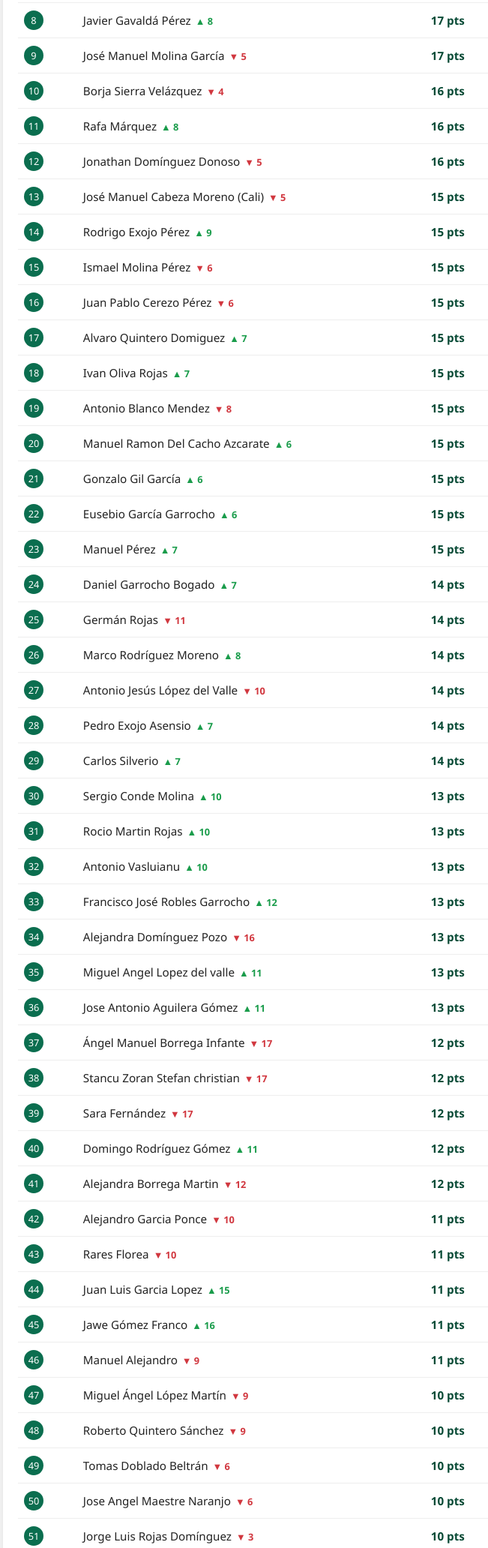
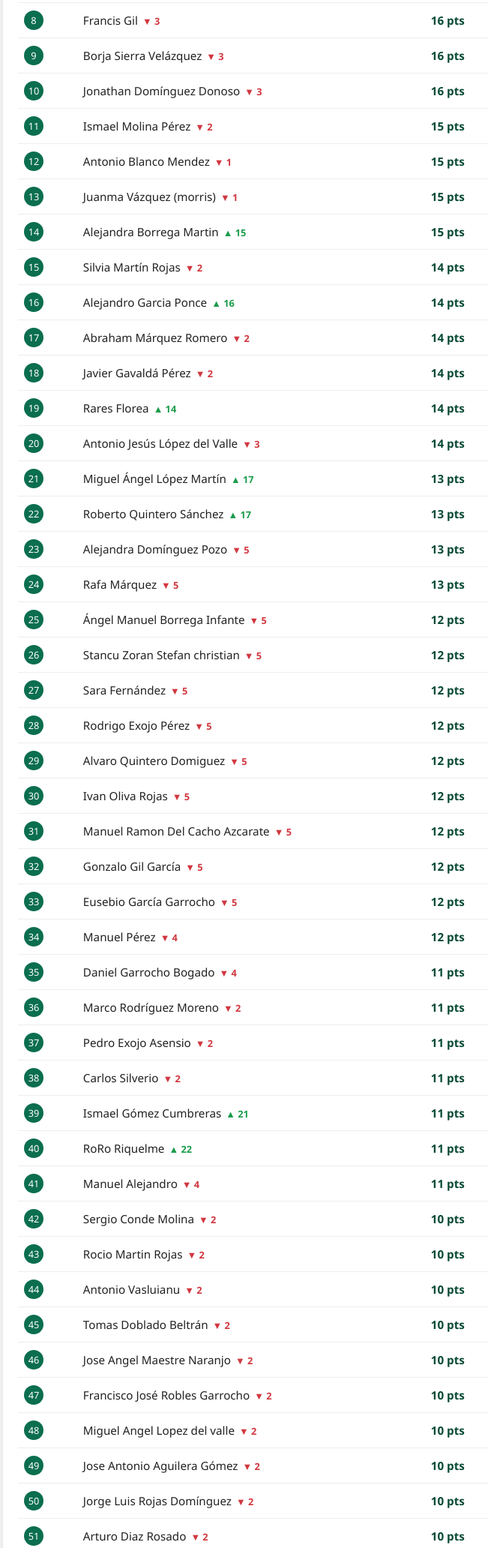
Before and after one commit to joserodinf/porra-mundial-2026, a plain HTML site: page index.html in a window 1280 px wide. Shown: the part 581-2645 px from the top of the page at 75% size, without its empty margins (102-753 px from the left). Drawn offline with Linux system fonts and the light colour scheme.

Commit message:
Add files via upload

```diff
--- a/datos.js
+++ b/datos.js
@@ -326,80 +326,80 @@ const partidos = [
   {
     fecha: "2026-07-09",
     equipos: "Cuartos de final (3 puntos por partido acertado)",
-    resultado: "Francia 2-0 Marruecos y España 2-0 Bélgica jugados; Noruega-Inglaterra y Argentina-Suiza pendientes",
-    // Jugados: Francia 2-0 Marruecos y España 2-0 Bélgica. Quedan Noruega-Inglaterra y Argentina-Suiza.
+    resultado: "Francia 2-0 Marruecos y España 2-1 Bélgica jugados; Noruega-Inglaterra y Argentina-Suiza pendientes",
+    // Jugados: Francia 2-0 Marruecos y España 2-1 Bélgica (corregido). Quedan Noruega-Inglaterra y Argentina-Suiza.
     // Cuando se jueguen, suma aquí los puntos nuevos de cada participante.
     puntos: {
-      "José Manuel Cabeza Moreno (Cali)": 0,
-      "Miguel Ángel López Martín": 0,
-      "Roberto Quintero Sánchez": 0,
-      "Sergio Conde Molina": 3,
+      "José Manuel Cabeza Moreno (Cali)": 3,
+      "Miguel Ángel López Martín": 3,
+      "Roberto Quintero Sánchez": 3,
+      "Sergio Conde Molina": 0,
       "Jaime Borrallo Quiveu": 0,
       "Carlos Molina Prieto": 0,
       "Ángel Manuel Borrega Infante": 0,
       "Stancu Zoran Stefan christian": 0,
-      "Rocio Martin Rojas": 3,
-      "Antonio Vasluianu": 3,
-      "Daniel Garrocho Bogado": 3,
+      "Rocio Martin Rojas": 0,
+      "Antonio Vasluianu": 0,
+      "Daniel Garrocho Bogado": 0,
       "Sara Fernández": 0,
-      "Rodrigo Exojo Pérez": 3,
-      "Silvia Martín Rojas": 3,
+      "Rodrigo Exojo Pérez": 0,
+      "Silvia Martín Rojas": 0,
       "Ismael Molina Pérez": 0,
-      "Oscar De Haro Alcocer": 3,
-      "Domingo Rodríguez Gómez": 3,
+      "Oscar De Haro Alcocer": 0,
+      "Domingo Rodríguez Gómez": 0,
       "Tomas Doblado Beltrán": 0,
-      "Juan Pablo Cerezo Pérez": 0,
+      "Juan Pablo Cerezo Pérez": 3,
       "Jose Angel Maestre Naranjo": 0,
       "Juan Pablo Cerezo Bogado": 0,
       "Rafael Bonilla García": 0,
-      "Alvaro Quintero Domiguez": 3,
-      "Alejandro Garcia Ponce": 0,
+      "Alvaro Quintero Domiguez": 0,
+      "Alejandro Garcia Ponce": 3,
       "Alejandro Quintero Vázquez": 0,
-      "Ivan Oliva Rojas": 6,
-      "Germán Rojas": 3,
+      "Ivan Oliva Rojas": 3,
+      "Germán Rojas": 6,
       "Arturo Díaz Prieto": 0,
       "José Manuel Rodríguez Infante": 0,
-      "Pedro López": 3,
+      "Pedro López": 0,
       "Jesús Ortega": 0,
       "Antonio Blanco Mendez": 0,
-      "Francisco José Robles Garrocho": 3,
+      "Francisco José Robles Garrocho": 0,
       "Titola": 0,
-      "Manuel Ramon Del Cacho Azcarate": 3,
-      "Abraham Márquez Romero": 3,
-      "Javier Gavaldá Pérez": 3,
+      "Manuel Ramon Del Cacho Azcarate": 0,
+      "Abraham Márquez Romero": 0,
+      "Javier Gavaldá Pérez": 0,
       "Alejandra Domínguez Pozo": 3,
-      "Miguel Angel Lopez del valle": 3,
-      "Rares Florea": 0,
-      "Francis Gil": 3,
-      "Joaquín Rodríguez Rodríguez": 0,
-      "Juan Luis Garcia Lopez": 3,
+      "Miguel Angel Lopez del valle": 0,
+      "Rares Florea": 3,
+      "Francis Gil": 0,
+      "Joaquín Rodríguez Rodríguez": 3,
+      "Juan Luis Garcia Lopez": 0,
       "José Manuel Molina García": 0,
-      "Marco Rodríguez Moreno": 3,
+      "Marco Rodríguez Moreno": 0,
       "Antonio Jesús López del Valle": 3,
-      "Pedro Exojo Asensio": 3,
+      "Pedro Exojo Asensio": 0,
       "Pedro Julián Exojo Pérez": 0,
-      "Juanma Vázquez (morris)": 3,
-      "Carlos Silverio": 6,
-      "Gonzalo Gil García": 3,
-      "Jose Antonio Aguilera Gómez": 3,
+      "Juanma Vázquez (morris)": 0,
+      "Carlos Silverio": 3,
+      "Gonzalo Gil García": 0,
+      "Jose Antonio Aguilera Gómez": 0,
       "Borja Sierra Velázquez": 0,
       "Juan Carlos Molina Camacho": 0,
       "Jorge Luis Rojas Domínguez": 0,
-      "Eusebio García Garrocho": 3,
-      "Ismael Gómez Cumbreras": 0,
-      "Rafa Márquez": 3,
+      "Eusebio García Garrocho": 0,
+      "Ismael Gómez Cumbreras": 3,
+      "Rafa Márquez": 0,
       "Fran Muñoz Muñoz": 0,
-      "Jawe Gómez Franco": 3,
+      "Jawe Gómez Franco": 0,
       "Arturo Diaz Rosado": 0,
       "Jonathan Domínguez Donoso": 0,
-      "Ángel Ponce de Leon Madueño": 3,
-      "José Vázquez Garrocho": 0,
-      "RoRo Riquelme": 0,
+      "Ángel Ponce de Leon Madueño": 0,
+      "José Vázquez Garrocho": 3,
+      "RoRo Riquelme": 3,
       "Andrea Rodríguez": 0,
-      "Alejandra Borrega Martin": 3,
+      "Alejandra Borrega Martin": 6,
       "Miguel García Garrocho": 0,
       "Manuel Alejandro": 0,
-      "Manuel Pérez": 6,
+      "Manuel Pérez": 3,
       "Isaías Vázquez Cabeza": 0
     }
   }
--- a/index.html
+++ b/index.html
@@ -260,7 +260,7 @@
 
 <!-- El "?v=" de abajo se cambia cada vez que se actualiza datos.js, para que el navegador
      de la gente no se quede con una copia antigua guardada en caché. -->
-<script src="datos.js?v=20260710-2"></script>
+<script src="datos.js?v=20260710-3"></script>
 <script>
 (function(){
 
```
